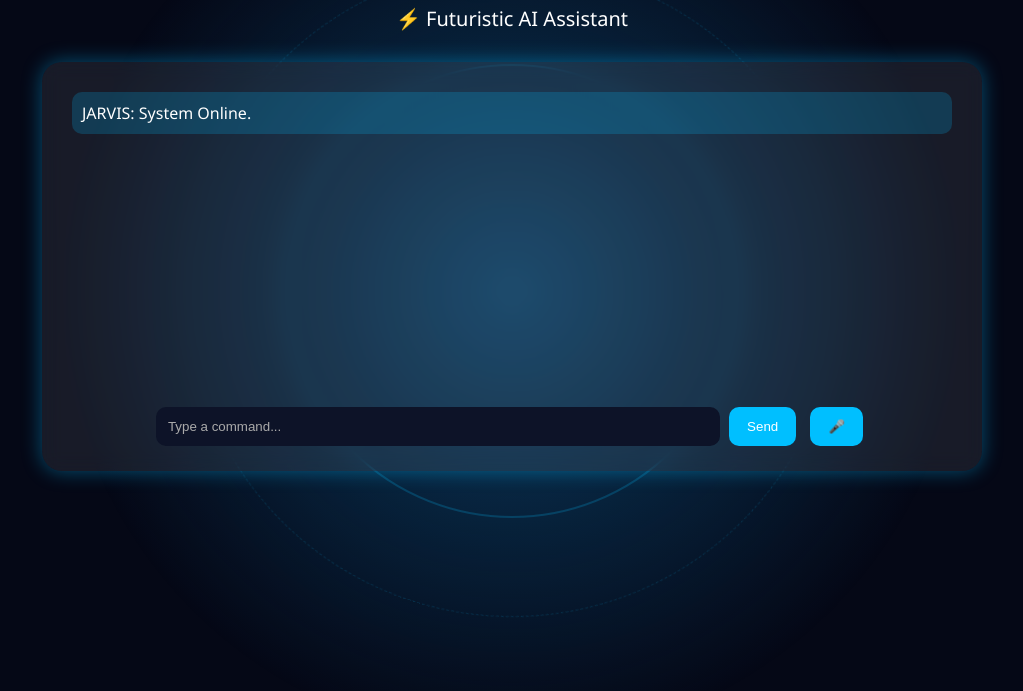
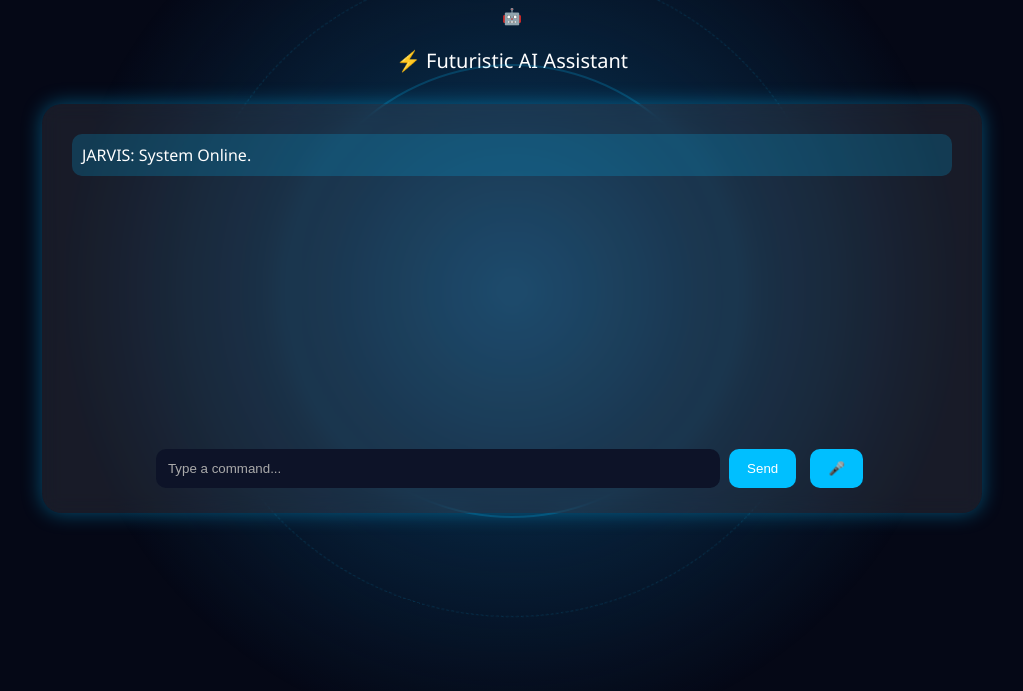
Before and after one commit to deepdharva/DeepJarvisAI, a plain HTML site: page index.html in a window 1280 px wide. Shown: the part 109-800 px from the top of the page, without its empty margins (128-1151 px from the left). Drawn offline with Linux system fonts and the light colour scheme.

Commit message:
Update index.html

```diff
--- a/index.html
+++ b/index.html
@@ -16,6 +16,10 @@
 <div class="ring r2"></div>
 
 <h1>DEEPJARVIS AI</h1>
+
+<div class="avatar">
+🤖
+</div>
 
 <p class="sub">
 ⚡ Futuristic AI Assistant
```
